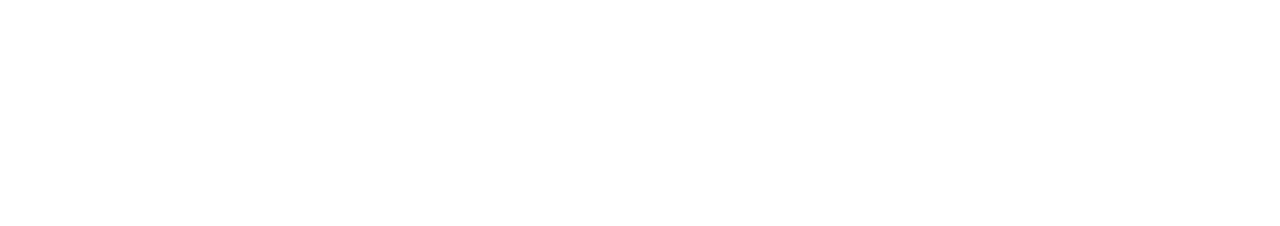
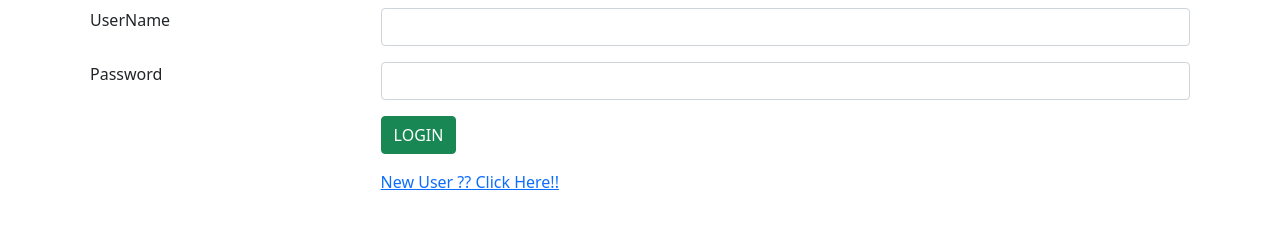
Before and after one commit to snehasamuel/UserAPP, a plain HTML site: page index.html in a window 1280 px wide. Drawn offline with nearby package versions, Linux system fonts and the light colour scheme.

Commit message:
UserLogin completed

```diff
--- a/index.html
+++ b/index.html
@@ -1,12 +1,38 @@
 <!DOCTYPE html>
 <html lang="en">
 <head>
+    <link href="https://cdn.jsdelivr.net/npm/bootstrap@5.1.3/dist/css/bootstrap.min.css" rel="stylesheet" integrity="sha384-1BmE4kWBq78iYhFldvKuhfTAU6auU8tT94WrHftjDbrCEXSU1oBoqyl2QvZ6jIW3" crossorigin="anonymous">
     <meta charset="UTF-8">
     <meta http-equiv="X-UA-Compatible" content="IE=edge">
     <meta name="viewport" content="width=device-width, initial-scale=1.0">
     <title>Document</title>
 </head>
 <body>
+   <div class="container">
+       <div class="row">
+           <div class="col col-12 col-sm-12 col-md-12 col-lg-12 col-xl-12 col-xxl-12">
+<table class="table table-borderless">
+    <tr>
+        <td>UserName </td>
+        <td><input type="text" class="form-control"> </td>
+    </tr>
+    <tr>
+        <td>Password</td>
+        <td><input type="text" class="form-control"></td>
+    </tr>
+    <tr>
+        <td></td>
+        <td><button class="btn btn-success">LOGIN</button></td>
+    </tr>
+    <tr>
+        <td></td>
+        <td><a href="register.html" >New User ?? Click Here!! </a></td>
+    </tr>
+</table>
 
+           </div>
+       </div>
+   </div>
+    <script src="https://cdn.jsdelivr.net/npm/bootstrap@5.1.3/dist/js/bootstrap.bundle.min.js" integrity="sha384-ka7Sk0Gln4gmtz2MlQnikT1wXgYsOg+OMhuP+IlRH9sENBO0LRn5q+8nbTov4+1p" crossorigin="anonymous"></script>
 </body>
 </html>
```
